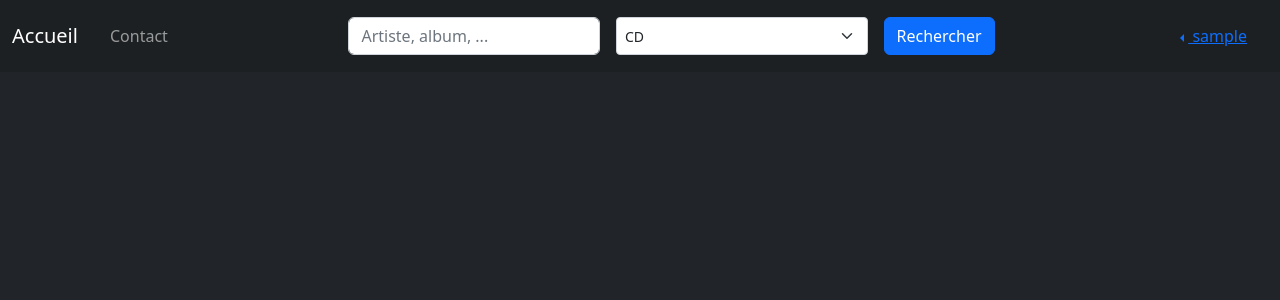
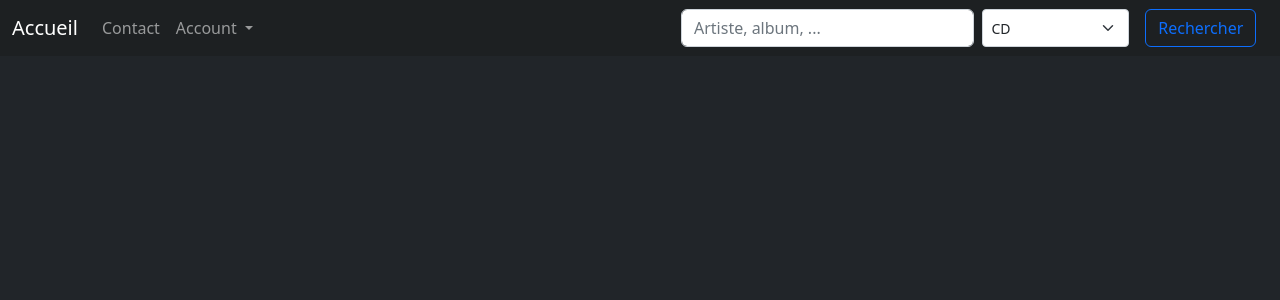
Before and after one commit to paloindici/MusicLink, a Flask app: template templates/base.html in a window 1280 px wide. Shown: the top 300 px of the page. Run offline with Flask 2, Linux system fonts and the light colour scheme; the template is opened without the code that fills it: most values are stand-ins (such as "Sample title", 1, 10 or a date in 2020).

Commit message:
FIX - implement button hamburger and rework form of navbar

```diff
--- a/templates/base.html
+++ b/templates/base.html
@@ -20,46 +20,50 @@
 
 {% block navbar %}
 <nav class="navbar navbar-expand-lg navbar-dark">
-    <div class="container-fluid">
+    <div class="container-fluid d-flex">
         <a class="navbar-brand" href="{{url_for('.index')}}">Accueil</a>
-        <button class="navbar-toggler" type="button" data-bs-toggle="collapse" data-bs-target="#navbarText"
-                aria-controls="navbarText" aria-expanded="false" aria-label="Toggle navigation">
+        <button class="navbar-toggler" type="button" data-bs-toggle="collapse" data-bs-target="#navbarScroll"
+                aria-controls="navbarScroll" aria-expanded="false" aria-label="Toggle navigation">
             <span class="navbar-toggler-icon"></span>
         </button>
-        <div class="collapse navbar-collapse d-flex justify-content-between">
-            <div class="p-2">
-                <ul class="navbar-nav me-auto mb-2 mb-lg-0">
+        <div class="collapse navbar-collapse" id="navbarScroll">
+            <ul class="navbar-nav me-auto my-2 my-lg-0 navbar-nav-scroll" style="--bs-scroll-height: 100px;">
                 <li class="nav-item">
                     <a class="nav-link" href="https://maison-jo.synology.me/index.php/contact/"
                        target="_blank">Contact</a>
                 </li>
+                <li class="nav-item dropdown">
+                    <a class="nav-link dropdown-toggle" href="#" role="button" data-bs-toggle="dropdown"
+                       aria-expanded="false">
+                        Account
+                    </a>
+                    <ul class="dropdown-menu">
+                        <li class="nav-item ms-3 mt-1">
+                            {{username}}
+                        </li>
+                        <hr>
+                        <li><a class="dropdown-item text-danger" href="{{url_for('.signout')}}">déconnexion</a></li>
                     </ul>
-            </div>
-            <form action="{{url_for('.search_result')}}" method="get" class="row">
-                <div class="d-flex justify-content-center">
-                    <input type="text" class="form-control col-2 w-50 me-3" id="search-comm" name="nom" placeholder="Artiste, album, ..." required>
-                    <select class="form-select form-select-sm col-2 w-50 me-3" aria-label=".form-select-sm example" name="format">
+                </li>
+            </ul>
+            <div class="col-lg-6 col-md-12 col-sm-12">
+                <form class="d-flex" role="search" action="{{url_for('.search_result')}}" method="get">
+                    <input class="form-control me-2 w-50" placeholder="Artiste, album, ..." aria-label="Search"
+                           id="search-comm" name="nom"
+                           placeholder="Artiste, album, ..." required>
+                    <select class="form-select form-select-sm me-3 w-25" aria-label=".form-select-sm example"
+                            name="format">
                         <option value="1">CD</option>
                         <option value="2">Vinyl</option>
                         <option value="3">Cassette</option>
                     </select>
-                    <button type="submit" class="btn btn-primary">
+                    <button type="submit" class="btn btn-outline-primary">
                         Rechercher
                     </button>
-                </div>
                 </form>
-            <div class="p-2">
-                <div class="btn-group dropstart">
-                    <button type="button" class="btn btn-link dropdown-toggle" data-bs-toggle="dropdown"
-                            aria-expanded="false">
-                        {{username}}
-                    </button>
-                    <ul class="dropdown-menu">
-                        <li><a class="dropdown-item text-danger" href="{{url_for('.signout')}}">déconnexion</a></li>
-                    </ul>
             </div>
         </div>
-        </div>
+
     </div>
 </nav>
 {% endblock %}
```
Lines whose indentation alone changed are shown as unchanged.
